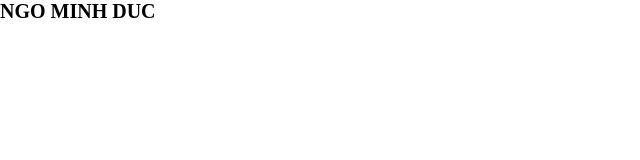
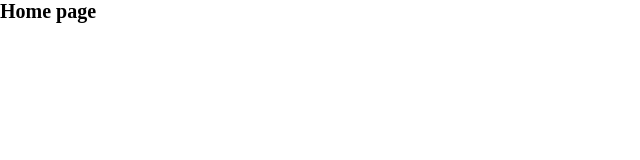
Before and after one commit to minhducngo/do-an, a plain HTML site: page index.html in a window 1280 px wide. Shown: the whole page, without its empty margins (0-640 px from the left). Drawn offline with Linux system fonts and the light colour scheme.

Commit message:
thêm home

```diff
--- a/index.html
+++ b/index.html
@@ -7,6 +7,6 @@
     <link rel="stylesheet" href="./assets/css/style.css">
 </head>
 <body>
-    <h1>NGO MINH DUC</h1>
+    <h1>Home page</h1>
 </body>
 </html>
```
